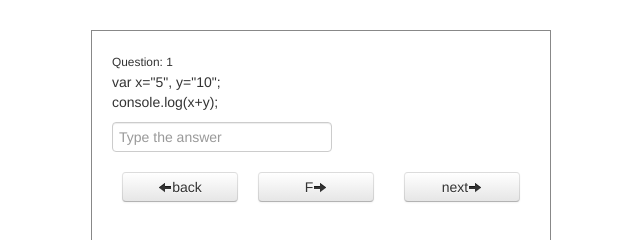
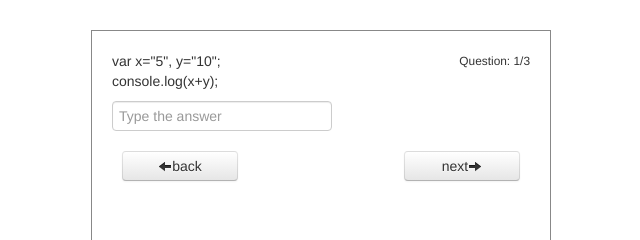
Before and after one commit to ssf01/QuizApp, a plain HTML site: page index.html in a window 1280 px wide. Both pictures are taken after a click on the link "Start". Shown: the top 240 px of the page, without its empty margins (339-979 px from the left). Drawn offline with Linux system fonts and the light colour scheme.

Commit message:
dinamicly adding next button or finish class and now in right top corner shows on which question you are

```diff
--- a/css/main.css
+++ b/css/main.css
@@ -1,15 +1,7 @@
 
 .holder { margin-top: 30px;}
 .unstyled { border: 1px solid #888888; min-height: 300px; padding: 20px;}
-	/*.unstyled li:first-child { text-align: center;}
-		.unstyled li:first-child .questionNumber,
-		.unstyled li:last-child .questionNumber { display: none;}
-    li { display: none;}
-    li.active { display: block;}
-
-    .active i { margin: 0 4px;}*/
-
-    .btn { margin: 10px; width: 90px;}
+.btn { margin: 10px; width: 90px;}
 
 .wrongAHolder { display: inline-block; position: relative; }
     .correctA { position: absolute; background: #fff; border: 1px solid black; border-radius: 5px; padding: 5px; display: none; z-index: 1;
@@ -17,4 +9,5 @@ text-align: center; top: 0;}
 
 .back_btn { float: left; overflow: hidden;}
 .next_btn { float: right; overflow: hidden;}
-.questionNumber { float: right;}
+
+.QuizApp small { float: right;}
--- a/js/main.js
+++ b/js/main.js
@@ -93,7 +93,6 @@ window.QuizApp || (window.QuizApp = {});
         //a ako ih koristim u funkciji kao this.score (npr.) onda kreira nov koji bude undefined ponovo i poebe se
 
     QuizApp.init = function () {
-
         this.questions_no = _.size(Questions);
         for ( var prop in Questions) {
             tabs.push(this.getPanelHTML(Questions[prop], prop));
@@ -106,14 +105,17 @@ window.QuizApp || (window.QuizApp = {});
     };
 
     QuizApp.getPanelHTML = function (data, prop) {
+        var lastQuestion = 'next_btn';
 
+        if ( +prop === this.questions_no ) {
+            lastQuestion = 'finish';
+        }
         return '<li>\
-                    <small>Question: ' + prop + '</small>\
+                    <small>Question: ' + prop + '/' +this.questions_no+ '</small>\
                     <p>' + data.question + '</p>\
                     <div class="questions">'+this.getInputHTML(data, prop)+'</div>\
-                    <a class="btn next_btn" href="#">next<i class="icon-arrow-right"></i></a>\
+                    <a class="btn ' +lastQuestion+'" href="#">next<i class="icon-arrow-right"></i></a>\
                     <a class="btn back_btn" href="#"><i class="icon-arrow-left"></i>back</a>\
-                    <a class="btn finish" href="#">F<i class="icon-arrow-right"></i></a>\
                 </li>';
     };
 
@@ -144,7 +146,6 @@ window.QuizApp || (window.QuizApp = {});
     };
 
     QuizApp.checkAnswer = function (answer, tab) {
-
         if (answer === Questions[tab].answer) {
             result++;
         } else {
```
